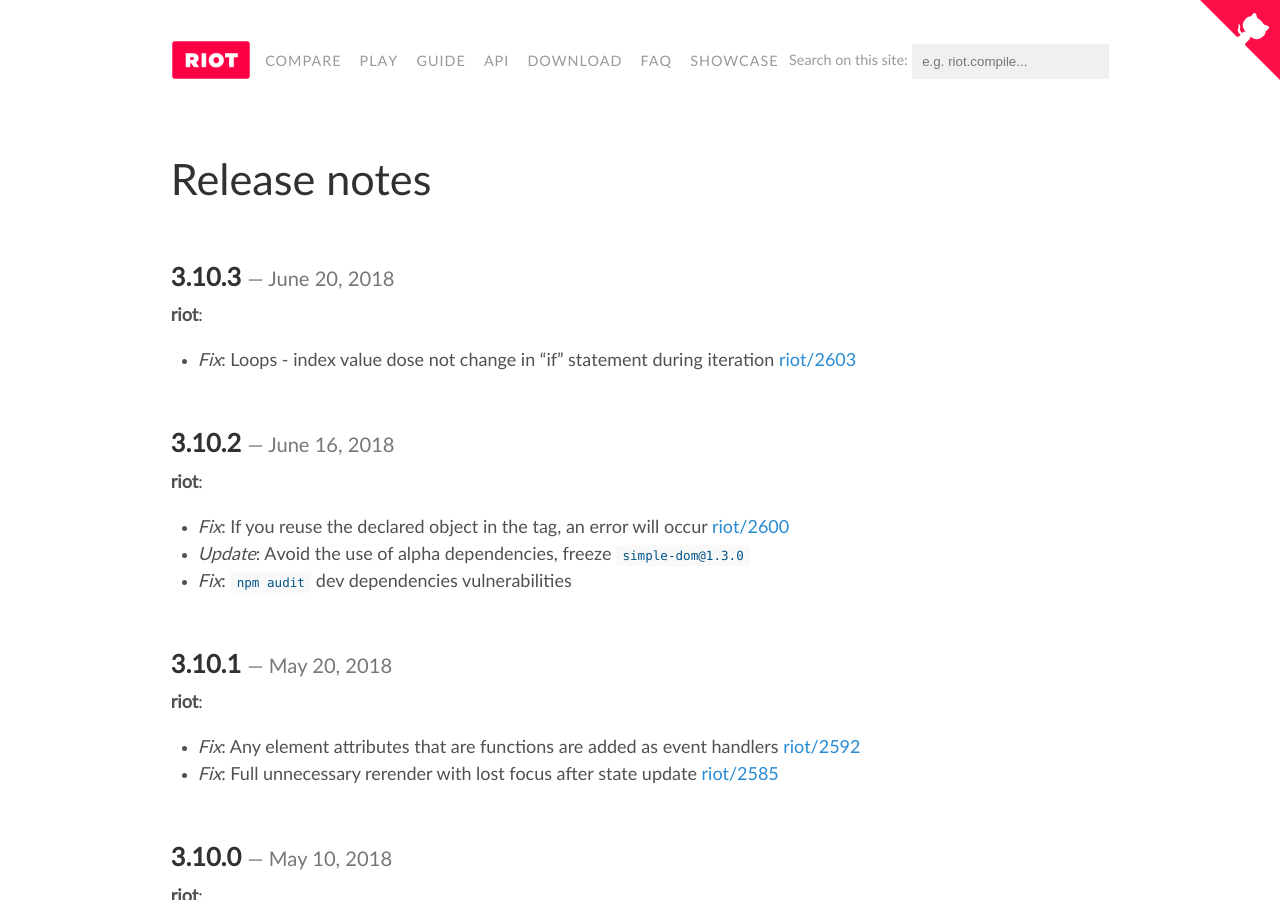
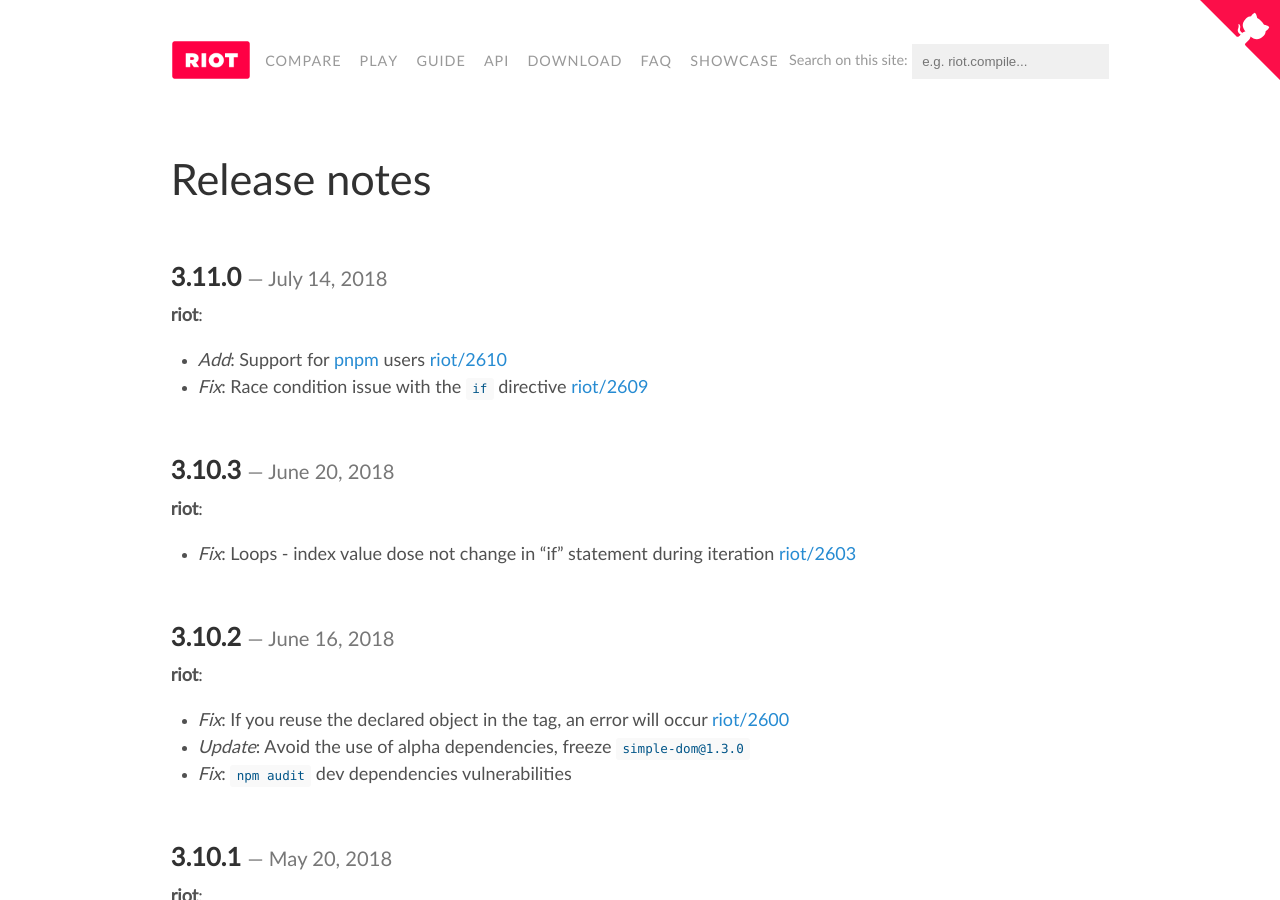
Before and after one commit to riot/riot.github.io, a Jekyll site: the page built from release-notes.md, in a window 1280 px wide and 900 px high. Built offline with Jekyll 4.4.1, drawn with Linux system fonts in a browser that asks for light colours; nearby versions of some CDN libraries; emoji names are drawn with the system emoji font; comment, search, counter and statistics services are not loaded.

Commit message:
added: release notes

```diff
--- a/_config.yml
+++ b/_config.yml
@@ -39,12 +39,12 @@ author:
   email:             hello.riotjs@gmail.com
 
 # Custom vars
-minor_version:       3.10
+minor_version:       3.11
 v2_minor_version:    2.6
 
-version:             3.10.3
+version:             3.11.0
 v2_version:          2.6.8
-version_slurp:       Small patch for edge case issues
+version_slurp:       Add support for pnpm users
 v2_version_slurp:    Security patch against XSS injections
 repo:                https://github.com/riot/riot
 twitter_account:     https://twitter.com/riotjs_
@@ -65,8 +65,8 @@ webcomponents:
 polymer_and_webcomponents_size: 66.3 # 45.69 + 12.39 (polymer + webcomponents-lite.min.js )
 
 react:
-  size:    35.13
-  version: 16.3.2
+  size:    33.27
+  version: 16.4.0
 
 react_router:
   size:    10.95
--- a/release-notes.md
+++ b/release-notes.md
@@ -5,6 +5,12 @@ id: release-notes
 ---
 
 # {{ page.title }}
+
+## 3.11.0 *July 14, 2018*
+
+__riot__:
+  - _Add_: Support for [pnpm](https://github.com/pnpm/pnpm) users [riot/2610](https://github.com/riot/riot/issues/2610)
+  - _Fix_: Race condition issue with the `if` directive [riot/2609](https://github.com/riot/riot/issues/2609)
 
 ## 3.10.3 *June 20, 2018*
 
```
